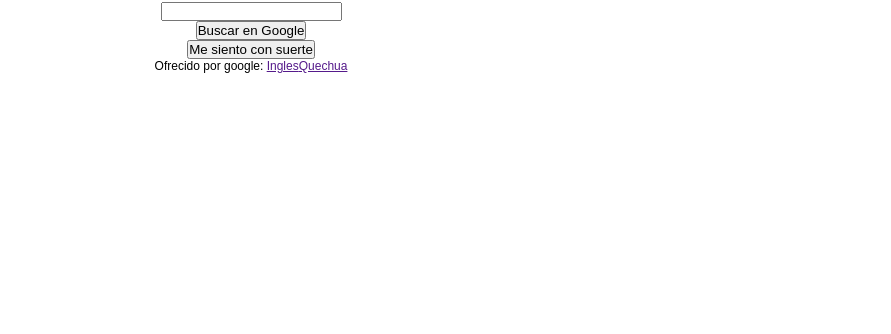
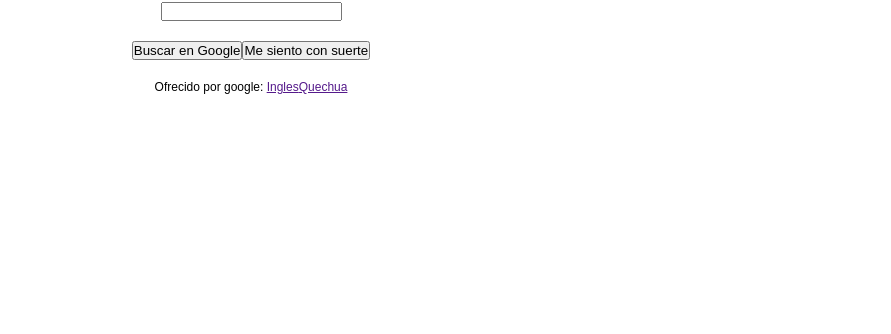
Before and after one commit to wvalverder/Google-Clone, a plain HTML site: page index.html in a window 1280 px wide. Shown: the part 793-1127 px from the top of the page, without its empty margins (389-1280 px from the left). Drawn offline with Linux system fonts and the light colour scheme.

Commit message:
cambios en la section main-access

```diff
--- a/style.css
+++ b/style.css
@@ -29,3 +29,11 @@ main {
 .main-logo {
    margin-bottom: 15px;
 }
+.main-button {
+    display: flex;
+    justify-content: center;
+    margin-top: 2.0rem;
+}
+.main-access {
+    margin-top: 2.0rem;
+}
```
